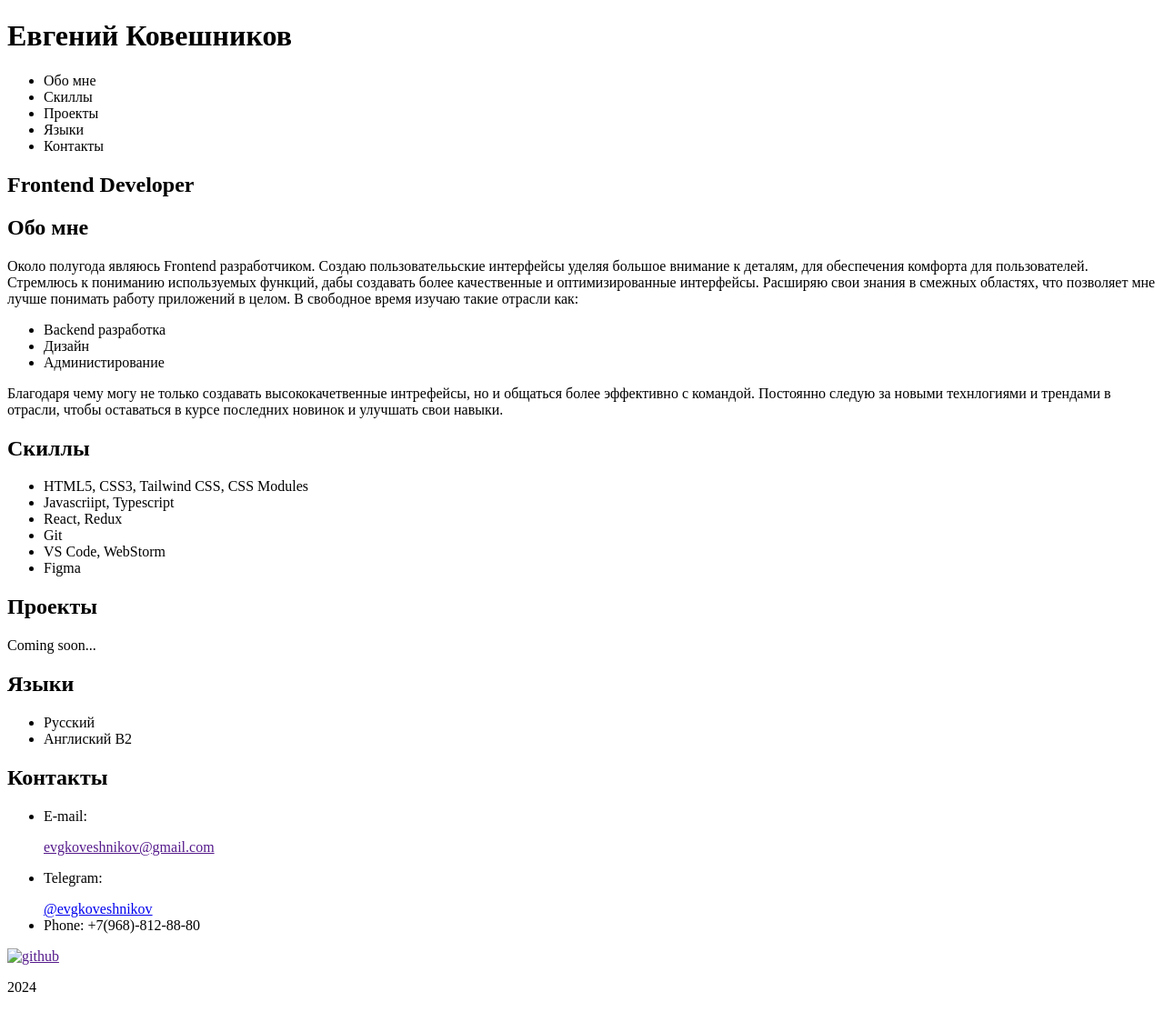
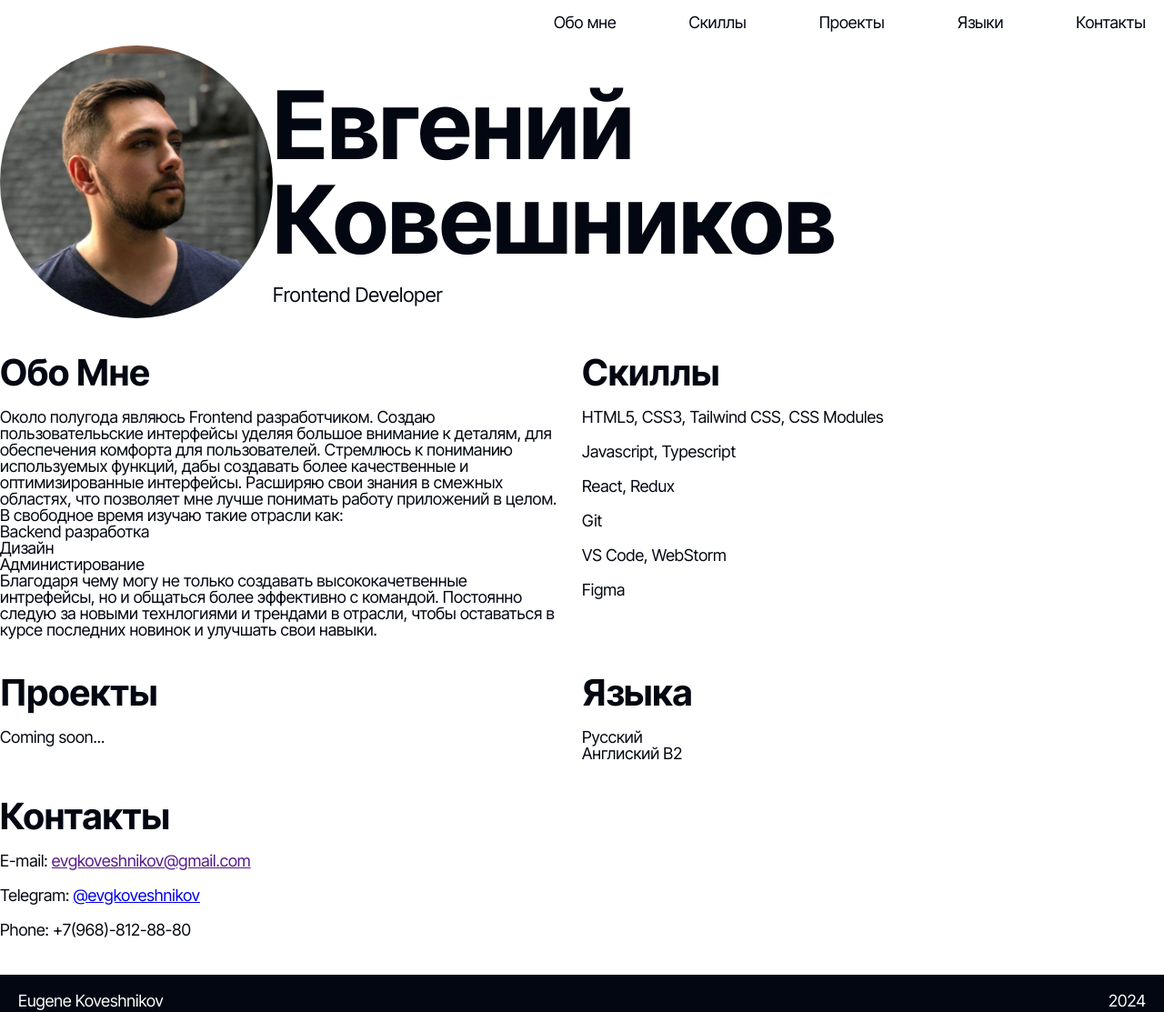
Before and after one commit to evgenykoveshnikov/rsschool-cv, a plain HTML site: page index.html in a window 1280 px wide. Shown: the whole page at 91% size. Drawn offline with Linux system fonts and the light colour scheme.

Commit message:
feat: create a full cv page

```diff
--- a/index.html
+++ b/index.html
@@ -3,28 +3,50 @@
 <head>
     <meta charset="UTF-8">
     <meta name="viewport" content="width=device-width, initial-scale=1.0">
-    <title>Document</title>
+    <title>CV</title>
+    <link rel="stylesheet" href="normalize.css">
+    <link rel="stylesheet" href="style.css">
 </head>
 <body>
     <header>
-        <h1>
-            Евгений Ковешников
-        </h1>
-        <nav>
-            <ul>
-                <li>Обо мне</li>
-                <li>Скиллы</li>
-                <li>Проекты</li>
-                <li>Языки</li>
-                <li>Контакты</li>
-            </ul>
-        </nav>
+        <div class="container header-container">
+
+
+            <nav class="nav">
+                <ul class="nav-list">
+                    <li class="nav-item">
+                        <a href="#about" class="nav-link">Обо мне</a>
+                    </li>
+                    <li class="nav-item">
+                        <a href="#skills" class="nav-link">Скиллы</a>
+                    </li>
+                    <li class="nav-item">
+                        <a href="#projects" class="nav-link">Проекты</a>
+                    </li>
+                    <li class="nav-item">
+                        <a href="#lang" class="nav-link">Языки</a>
+                    </li class="nav-item">
+                    <li>
+                        <a href="#contact" class="nav-link">Контакты</a>
+                    </li>
+                </ul>
+            </nav>
+        </div>
 
     </header>
     <main>
-        <h2>Frontend Developer</h2>
-        <div>
-            <h2>Обо мне</h2>
+        <div class="container main-container">
+            <section class="section section-hero" id="hero">
+                <img src="./image/profile.jpg" alt="profile" width="300" height="300">
+                <div>
+                    <h1 class="section-title">Евгений Ковешников</h1>
+                    <p>Frontend Developer</p>
+                </div>
+
+            </section>
+
+        <section class="section" id="about">
+            <h2 class="section-title">Обо Мне</h2>
             <p>
                 Около полугода являюсь Frontend разработчиком. Создаю пользователььские интерфейсы уделяя большое внимание к деталям, для обеспечения комфорта для пользователей. Стремлюсь к пониманию используемых функций, дабы создавать более качественные и оптимизированные интерфейсы. Расширяю свои знания в смежных областях, что позволяет мне лучше понимать работу приложений в целом. В свободное время изучаю такие отрасли как:
             </p>
@@ -36,55 +58,60 @@
             <p>
                 Благодаря чему могу не только создавать высококачетвенные интрефейсы, но и общаться более эффективно с командой. Постоянно следую за новыми технлогиями и трендами в отрасли, чтобы оставаться в курсе последних новинок и улучшать свои навыки.
             </p>
-        </div>
-        <div>
-            <h2>
+        </section>
+        <section class="section" id="skills">
+            <h2 class="section-title">
                 Скиллы
             </h2>
             <ul>
                 <li>HTML5, CSS3, Tailwind CSS, CSS Modules</li>
-                <li>Javascriipt, Typescript</li>
+                <li>Javascript, Typescript</li>
                 <li>React, Redux</li>
                 <li>Git</li>
                 <li>VS Code, WebStorm</li>
                 <li>Figma</li>
             </ul>
-        </div>
-        <div>
-            <h2>
+        </section>
+        <section class="section" id="projects">
+            <h2 class="section-title">
                 Проекты
             </h2>
             <p>Coming soon...</p>
-        </div>
-        <div>
-            <h2>Языки</h2>
+        </section>
+        <section class="section" id="lang">
+            <h2 class="section-title">Языка</h2>
             <ul>
                 <li>Русский</li>
                 <li>Англиский B2</li>
             </ul>
-        </div>
-        <div>
-            <h2>
+        </section>
+        <section class="section" id="contact">
+            <h2 class="section-title">
                 Контакты
             </h2>
             <ul>
                 <li>
-                    <p>E-mail:</p>
+                    <span>E-mail:</span>
                     <a href="">evgkoveshnikov@gmail.com</a>
                 </li>
                 <li>
-                    <p>Telegram:</p>
+                    <span>Telegram:</span>
                     <a href="#">@evgkoveshnikov</a>
                 </li>
                 <li>
                     Phone: +7(968)-812-88-80
                 </li>
             </ul>
+        </section>
         </div>
+
     </main>
     <footer>
-        <a href=""><img src="" alt="github"></a>
-        <p>2024</p>
+        <div class="container footer-container">
+            <a href="https://evgenykoveshnikov.github.io/rsschool-cv/">Eugene Koveshnikov</a>
+            <p>2024</p>
+        </div>
+
     </footer>
 </body>
 </html>
--- /dev/null
+++ b/normalize.css
@@ -0,0 +1,48 @@
+/* http://meyerweb.com/eric/tools/css/reset/
+   v2.0 | 20110126
+   License: none (public domain)
+*/
+
+html, body, div, span, applet, object, iframe,
+h1, h2, h3, h4, h5, h6, p, blockquote, pre,
+a, abbr, acronym, address, big, cite, code,
+del, dfn, em, img, ins, kbd, q, s, samp,
+small, strike, strong, sub, sup, tt, var,
+b, u, i, center,
+dl, dt, dd, ol, ul, li,
+fieldset, form, label, legend,
+table, caption, tbody, tfoot, thead, tr, th, td,
+article, aside, canvas, details, embed,
+figure, figcaption, footer, header, hgroup,
+menu, nav, output, ruby, section, summary,
+time, mark, audio, video {
+	margin: 0;
+	padding: 0;
+	border: 0;
+	font-size: 100%;
+	font: inherit;
+	vertical-align: baseline;
+}
+/* HTML5 display-role reset for older browsers */
+article, aside, details, figcaption, figure,
+footer, header, hgroup, menu, nav, section {
+	display: block;
+}
+body {
+	line-height: 1;
+}
+ol, ul {
+	list-style: none;
+}
+blockquote, q {
+	quotes: none;
+}
+blockquote:before, blockquote:after,
+q:before, q:after {
+	content: '';
+	content: none;
+}
+table {
+	border-collapse: collapse;
+	border-spacing: 0;
+}
--- a/style.css
+++ b/style.css
@@ -0,0 +1,140 @@
+@import url('https://fonts.googleapis.com/css2?family=Inter+Tight:wght@100..900&display=swap');
+
+:root {
+    --main: #030712;
+    --second: #374151;
+    --grey: #B6BCC6;
+
+}
+
+html {
+    scroll-behavior: smooth;
+}
+
+
+body {
+    font-family: "Inter Tight", sans-serif;
+    font-optical-sizing: auto;
+    font-weight: 400;
+    font-style: normal;
+    font-size: 18px;
+    color: var(--main);
+
+    display: flex;
+    flex-direction: column;
+    justify-content: space-between;
+    background-color: #fff;
+
+}
+
+
+h1 {
+    font-size: 104px;
+    font-weight: 700;
+}
+
+
+h2 {
+    font-size: 40px;
+    color: var(--main);
+    font-weight: 700;
+}
+
+
+
+
+
+
+.container {
+    max-width: 1440px;
+    margin: 0 auto;
+}
+
+img {
+    border-radius: 50%;
+}
+
+.main-container {
+    display: flex;
+    flex-wrap: wrap;
+
+}
+
+.section {
+    width: calc(50% - 20px);
+    padding-right: 20px;
+    margin-bottom: 20px;
+}
+
+.section-hero {
+    display: flex;
+    align-items: center;
+    justify-content: space-around;
+    width: 100%;
+}
+
+.section-hero p {
+    font-size: 22px;
+}
+
+.section-title {
+    margin: 20px 0px;
+}
+
+.nav-list {
+    display: flex;
+    justify-content: flex-end;
+    align-items: center;
+
+
+
+    list-style: none;
+}
+
+.nav-item {
+    padding-right: 40px;
+}
+.nav-link {
+    padding: 0 20px;
+    line-height: 50px;
+    text-decoration: none;
+    cursor: pointer;
+    color: var(--main);
+
+    transition: 0.3s;
+}
+
+.nav-link:hover {
+    color: var(--grey);
+}
+
+
+#contact li {
+    padding-bottom: 20px;
+}
+
+#skills  li{
+    margin-bottom: 20px;
+}
+
+.footer-container {
+    display: flex;
+    justify-content: space-between;
+}
+
+footer {
+    padding: 20px 20px;
+    background-color: var(--main);
+    color: #fff;
+}
+
+footer a {
+    text-decoration: none;
+    color: #fff;
+    cursor: pointer;
+    transition: 0.3s;
+}
+
+footer a:hover {
+    color: #B6BCC6;
+}
```
Also changed, not shown: image/profile.jpg (added).
